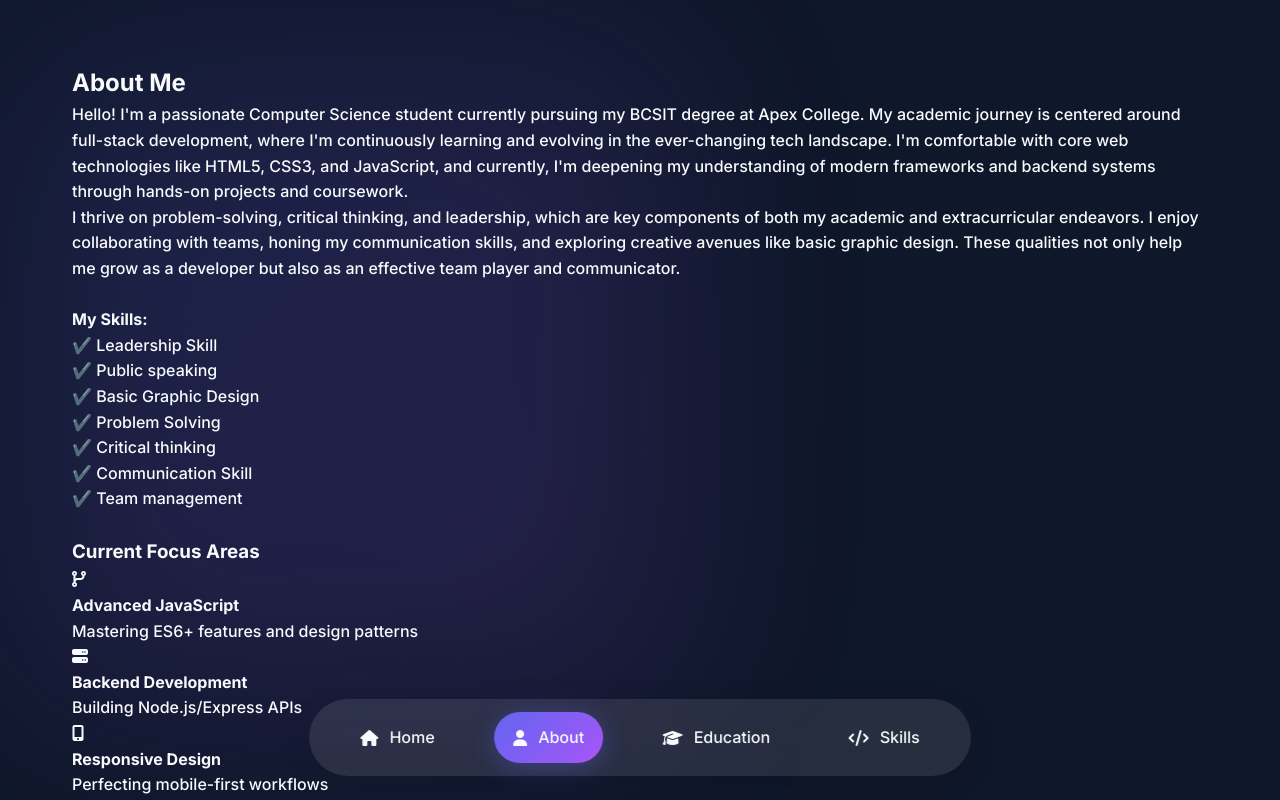
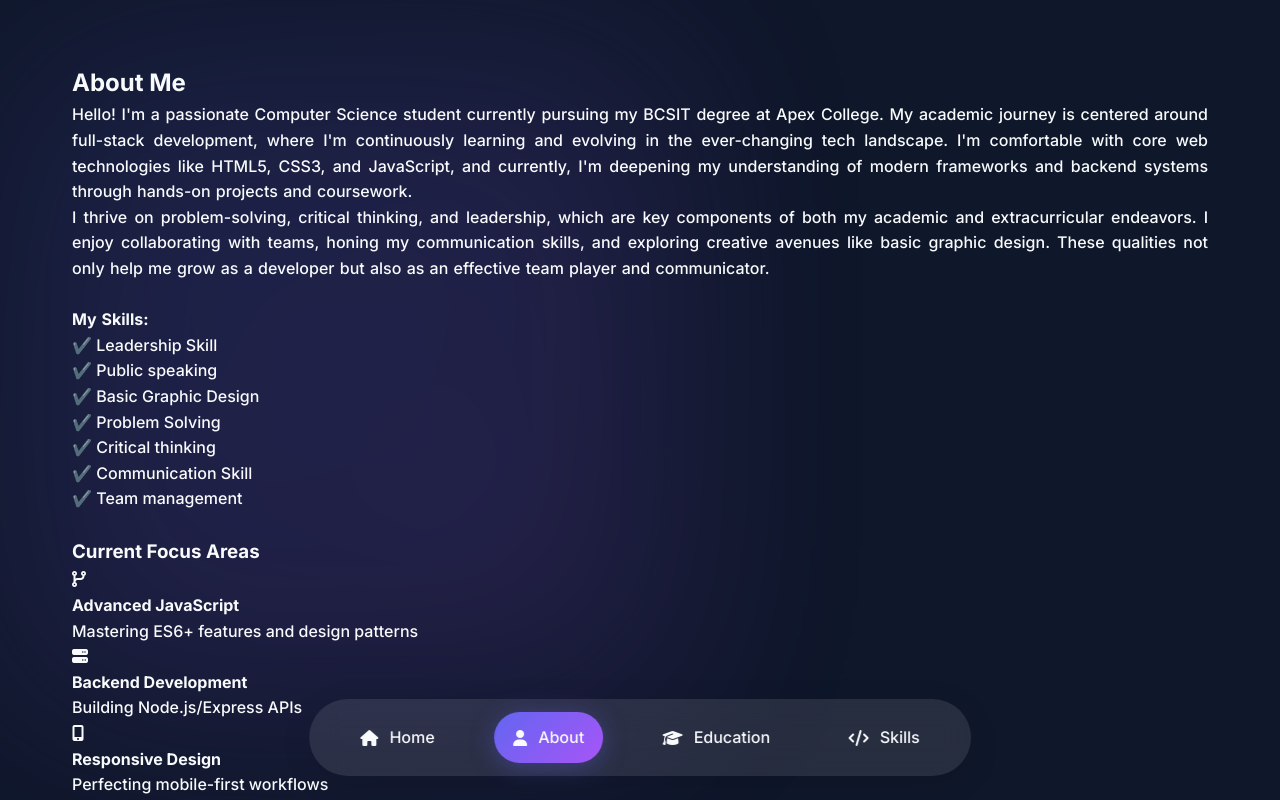
Before and after one commit to Alsan206410026/blablab, a plain HTML site: page index.html in a window 1280 px wide. Both pictures are taken after a click on the link "About". Shown: the part 32-832 px from the top of the page. Drawn offline with nearby package versions, Linux system fonts and the light colour scheme.

Commit message:
Update style.css

```diff
--- a/styles/style.css
+++ b/styles/style.css
@@ -657,3 +657,8 @@ input:focus, textarea:focus {
     list-style-type: none;
     padding-left: 0;
 }
+.about-text {
+    text-align: justify;
+    line-height: 1.6; /* Improves readability */
+    word-spacing: 1px; /* Adjusts space between words */
+}
```
